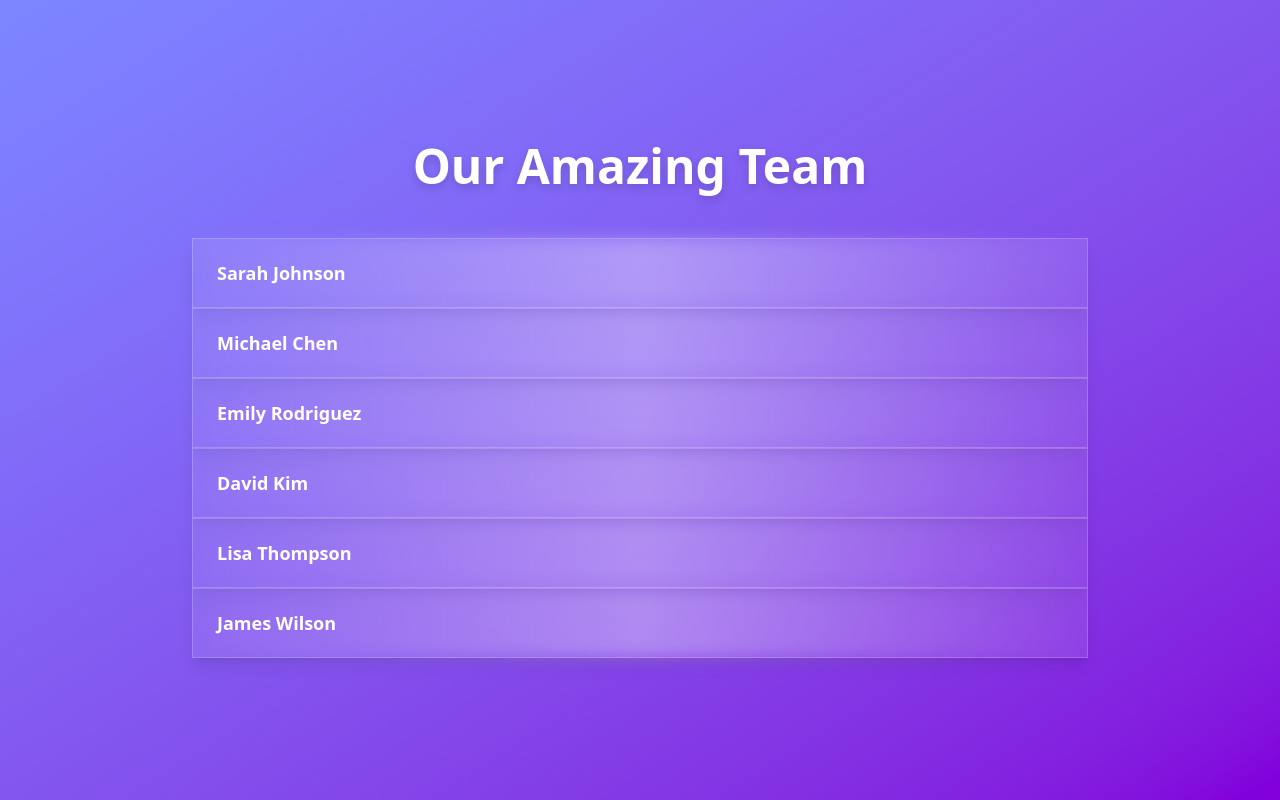
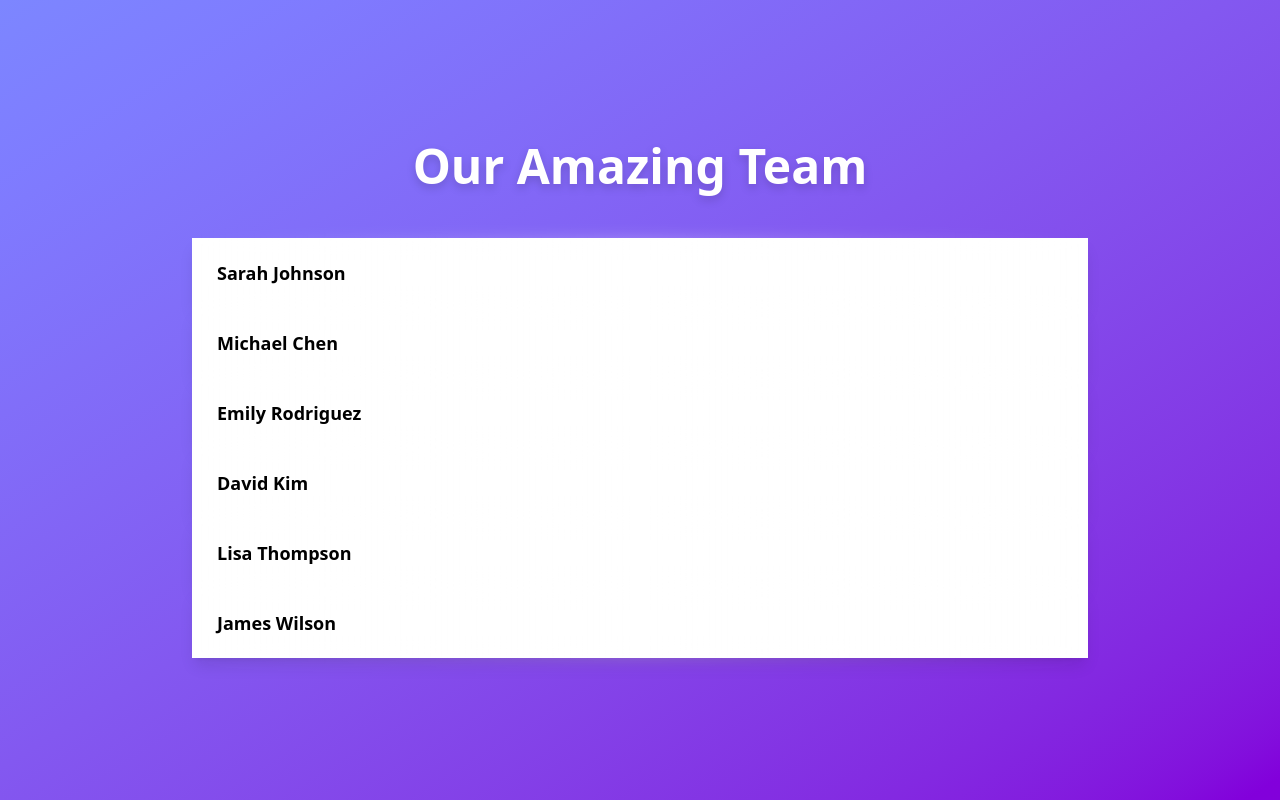
Before and after one commit to DivyamSingh19/revue, a Next.js app: page /meet-the-team in a window 1280 px wide. Built offline with nearby package versions, Linux system fonts and the light colour scheme.

Commit message:
bc i forgot to add member roles

```diff
--- a/src/app/meet-the-team/page.tsx
+++ b/src/app/meet-the-team/page.tsx
@@ -4,7 +4,7 @@ import TeamCard from "@/components/teamcard";
 const Team = () => {
   return (
     <div className="  ">
-      <TeamCard />
+      <TeamCard/>
     </div>
   );
 };
--- a/src/components/teamcard.tsx
+++ b/src/components/teamcard.tsx
@@ -45,25 +45,25 @@ const TeamCard = () => {
 
   const getBackgroundClass = (index: any) => {
     if (hoveredIndex === null) {
-      return "bg-white/10"; // Default state
+      return "bg-white text-black"; // Default state
     }
     if (index === hoveredIndex) {
-      return "bg-white text-black"; // Currently hovered member - white bg
+      return "bg-blue-500 text-white"; // Currently hovered member - blue bg
     }
     if (index === hoveredIndex - 1) {
-      return "bg-blue-500"; // Previous member - blue bg
+      return "bg-white text-black"; // Previous member - white bg
     }
-    return "bg-white/10"; // All other members - default
+    return "bg-white text-black"; // All other members - default
   };
 
   const getTextColorClass = (index: any) => {
     if (hoveredIndex === null) {
-      return "text-white"; // Default state
+      return "text-black"; // Default state
     }
     if (index === hoveredIndex) {
-      return "text-black"; // Currently hovered member - black text
+      return "text-white"; // Currently hovered member - white text
     }
-    return "text-white"; // All other members - white text
+    return "text-black"; // All other members - black text
   };
 
   return (
@@ -81,11 +81,14 @@ const TeamCard = () => {
               onMouseLeave={() => setHoveredIndex(null)}
             >
               <div
-                className={`relative px-6 py-5 text-left font-semibold text-lg border border-white/20 backdrop-blur-md shadow-lg transition-all duration-300 ${getBackgroundClass(
+                className={`relative px-6 py-5 border border-white/20 backdrop-blur-md shadow-lg transition-all duration-300 flex justify-between items-center ${getBackgroundClass(
                   index
                 )} ${getTextColorClass(index)}`}
               >
-                {member.name}
+                <span className="font-semibold text-lg">{member.name}</span>
+                <span className="text-sm font-normal opacity-0 group-hover:opacity-100 transition duration-300">
+                  {member.role}
+                </span>
                 {/* Shine effect */}
                 <span className="absolute top-0 left-0 w-full h-full -z-10 transition-all duration-500 ease-out group-hover:translate-x-full bg-gradient-to-r from-transparent via-white/30 to-transparent blur-sm"></span>
               </div>
```
